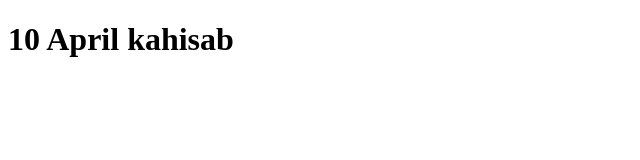
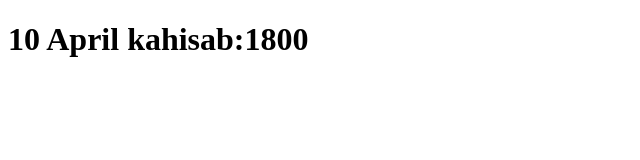
Before and after one commit to munnarawat/git-and-github, a plain HTML site: page index.html in a window 1280 px wide. Shown: the whole page, without its empty margins (0-640 px from the left). Drawn offline with Linux system fonts and the light colour scheme.

Commit message:
19 april ka hisab

```diff
--- a/index.html
+++ b/index.html
@@ -6,6 +6,6 @@
     <title>Document</title>
 </head>
 <body>
-    <h1>10 April kahisab</h1>
+    <h1>10 April kahisab:1800</h1>
 </body>
 </html>
```
